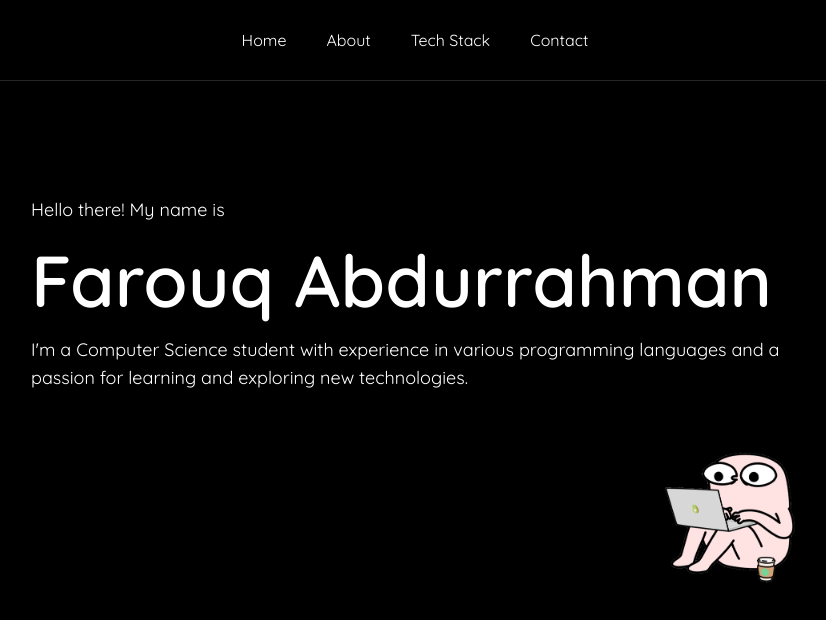
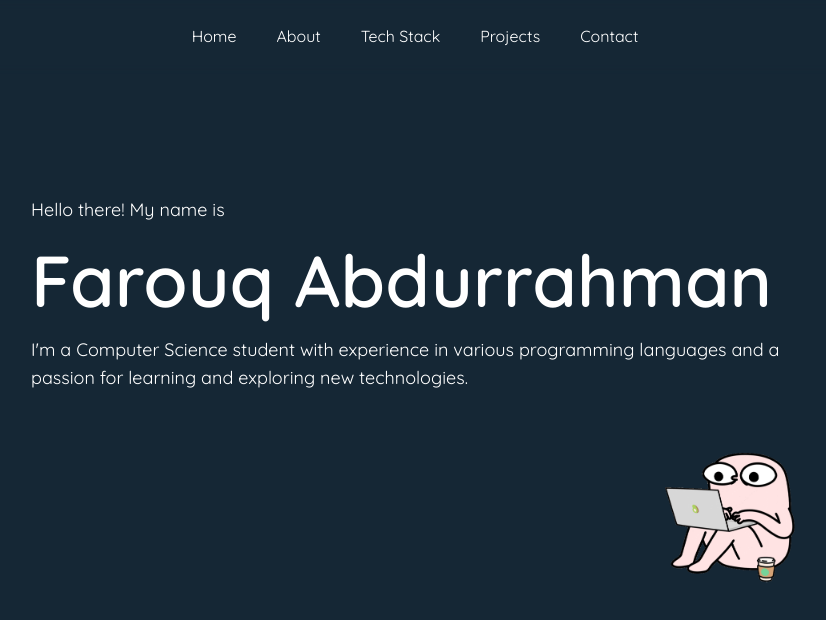
Before and after one commit to parqaman/myportfolio, a React (Vite) app: page /#/ in a window 1280 px wide. Shown: the top 620 px of the page, without its empty margins (225-1051 px from the left). Built offline with nearby package versions, Linux system fonts and the light colour scheme.

Commit message:
updated navbar

```diff
--- a/src/layout/AppHeader.tsx
+++ b/src/layout/AppHeader.tsx
@@ -1,11 +1,24 @@
+import { motion } from "framer-motion";
+
 export type AppHeaderProps = {
   headerRightMenu: React.ReactNode;
+  showNavbarBorder?: boolean;
 };
 
-export const AppHeader = ({ headerRightMenu }: AppHeaderProps) => {
+export const AppHeader = ({
+  headerRightMenu,
+  showNavbarBorder,
+}: AppHeaderProps) => {
   return (
-    <div className="hidden sm:flex w-full bg-transparent z-10 border-b-navbar border-b-1.5 fixed items-center justify-center py-1 backdrop-filter backdrop-blur-sm">
-      {headerRightMenu}
+    <div
+      className={`hidden sm:flex flex-col w-full bg-transparent z-30 fixed items-center justify-center backdrop-filter backdrop-blur-sm`}
+    >
+      <div>{headerRightMenu}</div>
+      <motion.div
+        className=" h-0.5 w-full bg-secondary"
+        initial={{ width: 0 }}
+        animate={{ width: showNavbarBorder ? "100%" : 0 }}
+      />
     </div>
   );
 };
--- a/src/layout/AppLayout.tsx
+++ b/src/layout/AppLayout.tsx
@@ -1,28 +1,67 @@
-import { BaseLayout, BaseLayoutProps } from './BaseLayout';
+import { BaseLayout, BaseLayoutProps } from "./BaseLayout";
 
 export type AppLayoutProps = Partial<BaseLayoutProps>;
-import React from 'react';
-import { Link } from 'react-scroll';
+import React from "react";
+import { Link } from "react-scroll";
 
 const headerRightMenu = (
   <ul className="menu-horizontal py-3">
-    <li className='flex flex-col items-center justify-center'><Link className='p-3 mx-2 cursor-pointer hover:bg-slate-800 rounded-md text-center' smooth duration={500} to={'home'}>
-      Home
-    </Link></li>
+    <li className="flex flex-col items-center justify-center">
+      <Link
+        className="p-3 mx-2 cursor-pointer hover:bg-secondary rounded-md text-center"
+        smooth
+        duration={500}
+        to={"home"}
+      >
+        Home
+      </Link>
+    </li>
 
-    <li className='flex flex-col items-center justify-center'><Link className='p-3 mx-2 cursor-pointer hover:bg-slate-800 rounded-md text-center' smooth duration={500} to={'about'}>
-      About
-    </Link></li>
+    <li className="flex flex-col items-center justify-center">
+      <Link
+        className="p-3 mx-2 cursor-pointer hover:bg-secondary rounded-md text-center"
+        smooth
+        duration={500}
+        to={"about"}
+      >
+        About
+      </Link>
+    </li>
 
-    <li className='flex flex-col items-center justify-center'><Link className='p-3 mx-2 cursor-pointer hover:bg-slate-800 rounded-md text-center' smooth duration={500} to={'tech-stacks'}>
+    <li className="flex flex-col items-center justify-center">
+      <Link
+        className="p-3 mx-2 cursor-pointer hover:bg-secondary rounded-md text-center"
+        smooth
+        duration={500}
+        to={"tech-stacks"}
+      >
         Tech Stack
-    </Link></li>
+      </Link>
+    </li>
 
-    <li className='flex flex-col items-center justify-center'><Link className='p-3 mx-2 cursor-pointer hover:bg-slate-800 rounded-md text-center' smooth duration={500} to={'contact'}>
-      Contact
-    </Link></li>
+    <li className="flex flex-col items-center justify-center">
+      <Link
+        className="p-3 mx-2 cursor-pointer hover:bg-secondary rounded-md text-center"
+        smooth
+        duration={500}
+        to={"projects"}
+      >
+        Projects
+      </Link>
+    </li>
+
+    <li className="flex flex-col items-center justify-center">
+      <Link
+        className="p-3 mx-2 cursor-pointer hover:bg-secondary rounded-md text-center"
+        smooth
+        duration={500}
+        to={"contact"}
+      >
+        Contact
+      </Link>
+    </li>
   </ul>
-)
+);
 
 export const AppLayout = (props: AppLayoutProps) => {
   React.useEffect(() => {
@@ -30,8 +69,6 @@ export const AppLayout = (props: AppLayoutProps) => {
   }, []);
 
   return (
-    <BaseLayout headerRightMenu={headerRightMenu}>
-        {props.children}
-    </BaseLayout>
+    <BaseLayout headerRightMenu={headerRightMenu}>{props.children}</BaseLayout>
   );
 };
--- a/src/layout/BaseLayout.tsx
+++ b/src/layout/BaseLayout.tsx
@@ -1,5 +1,7 @@
+import { motion, useMotionValueEvent, useScroll } from "framer-motion";
 import { AppHeader, AppHeaderProps } from "./AppHeader";
 import { Page, PageProps } from "./Page";
+import { useEffect, useRef, useState } from "react";
 
 export type BaseLayoutProps = AppHeaderProps & PageProps;
 
@@ -7,9 +9,24 @@ export const BaseLayout = ({
   headerRightMenu,
   ...pageProps
 }: BaseLayoutProps) => {
+  const ref = useRef<HTMLDivElement>(null);
+  const { scrollY } = useScroll({
+    target: ref,
+    offset: ["start start", "end end"],
+  });
+  const [showNavbarBorder, setshowNavbarBorder] = useState(false);
+
+  useMotionValueEvent(scrollY, "change", (latest) => {
+    if (latest > 750) setshowNavbarBorder(true);
+    else setshowNavbarBorder(false);
+  });
+
   return (
-    <div className="text-white bg-black">
-      <AppHeader headerRightMenu={headerRightMenu} />
+    <div className="text-white bg-primary" ref={ref}>
+      <AppHeader
+        headerRightMenu={headerRightMenu}
+        showNavbarBorder={showNavbarBorder}
+      />
       <Page {...pageProps} />
     </div>
   );
--- a/src/layout/Page.tsx
+++ b/src/layout/Page.tsx
@@ -5,7 +5,5 @@ export type PageProps = {
 };
 
 export const Page = ({ children }: PageProps) => {
-  return (
-    <main className="w-full min-h-max px-4 bg-transparent">{children}</main>
-  );
+  return <main className="w-full min-h-max bg-transparent">{children}</main>;
 };
```
